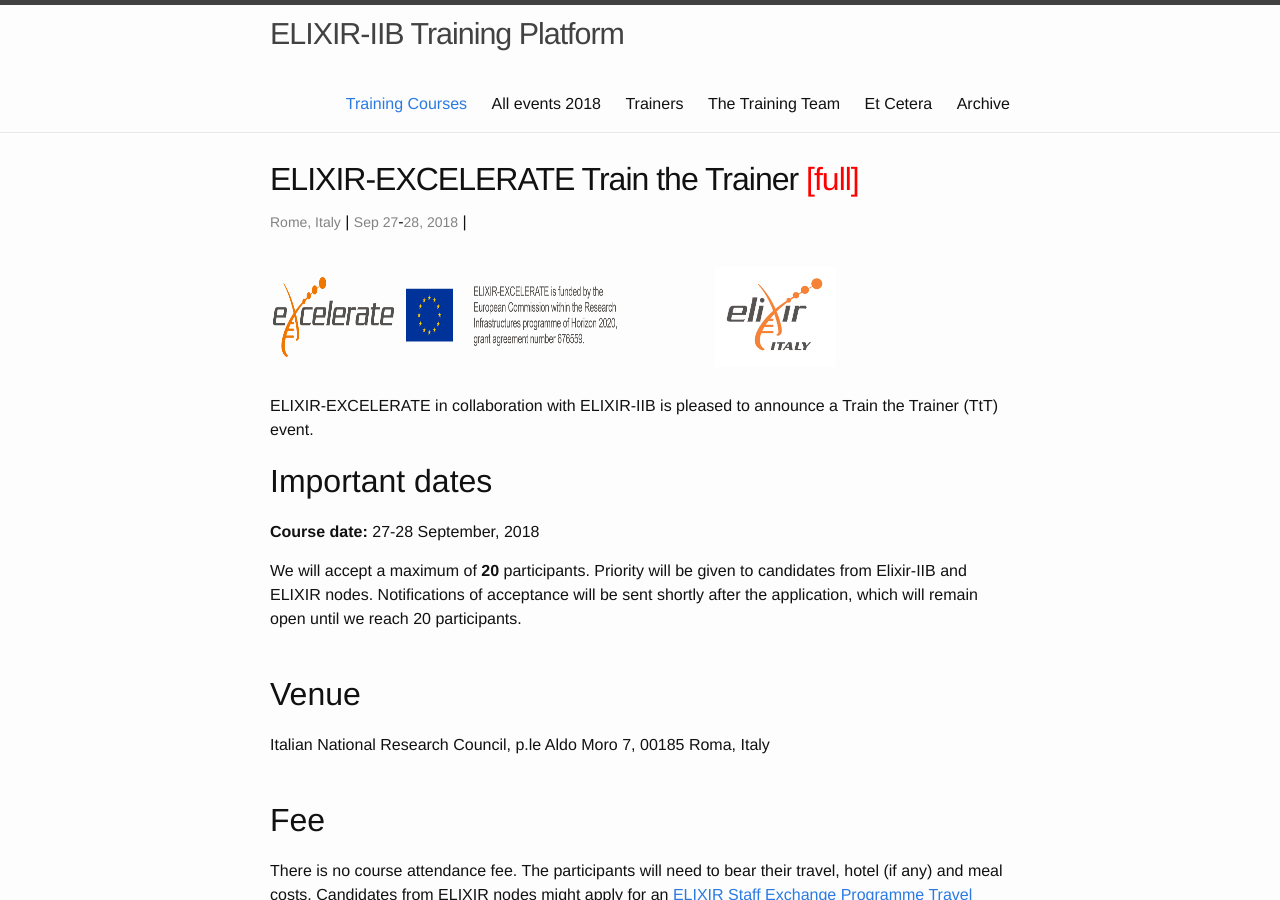
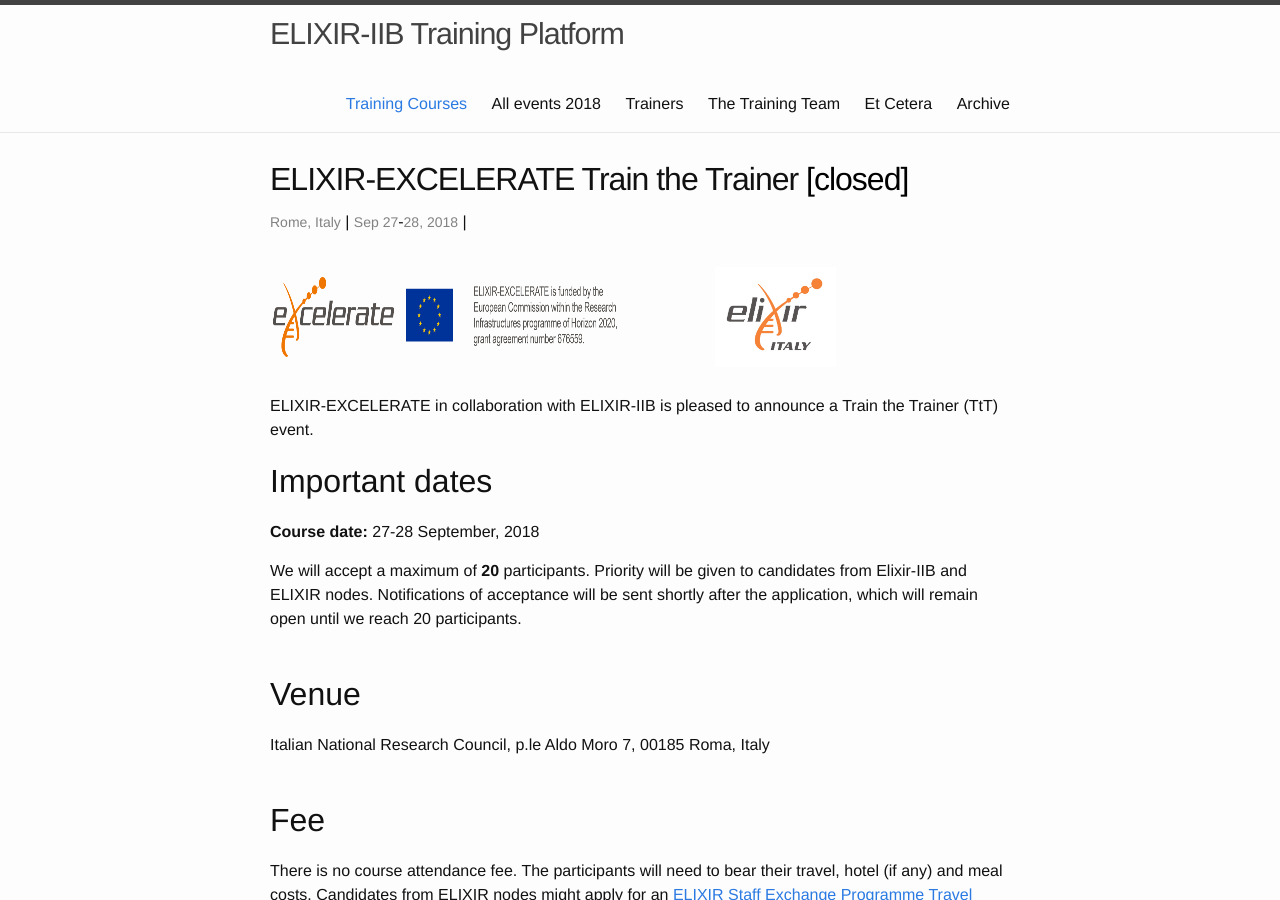
Before and after one commit to ELIXIR-IIB-training/website, a Jekyll site: the page built from _posts/2018-09-27-train-the-trainer-rome.md, in a window 1280 px wide and 900 px high. Built offline with Jekyll 4.4.1, drawn with Linux system fonts in a browser that asks for light colours.

Commit message:
Update TtT Rome Status

```diff
--- a/_posts/2018-09-27-train-the-trainer-rome.md
+++ b/_posts/2018-09-27-train-the-trainer-rome.md
@@ -1,6 +1,6 @@
 ---
 layout: post
-title:  "ELIXIR-EXCELERATE Train the Trainer <font color='red'>[full]</font>"
+title:  "ELIXIR-EXCELERATE Train the Trainer <font color='black'>[closed]</font>"
 date_start:   2018-09-27
 date_end:   2018-09-28
 venue: Rome, Italy
```
